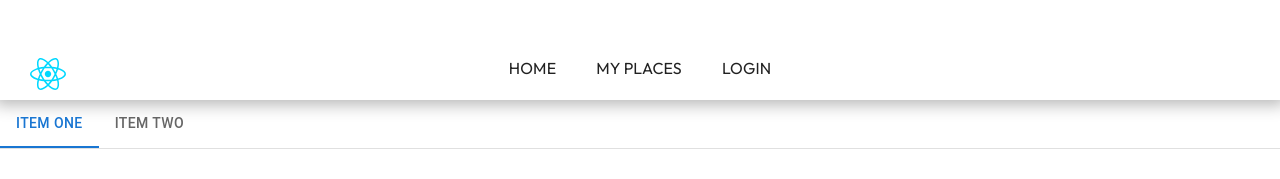
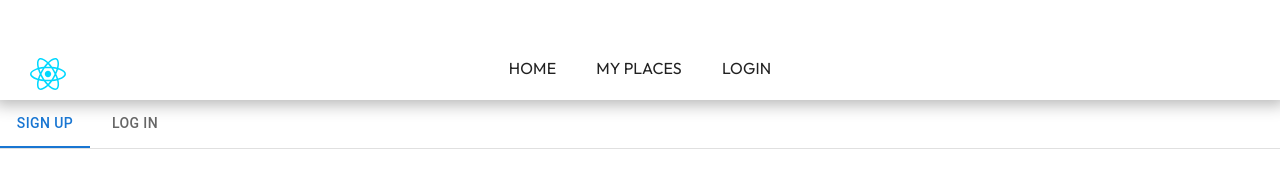
Before and after one commit to Sergrojas29/Trip-Buddy, a React (Vite) app in the folder client/: page /login in a window 1280 px wide. Shown: the top 179 px of the page. Built offline with nearby package versions, Linux system fonts and the light colour scheme.

Commit message:
renamed tabs

```diff
--- a/client/src/pages/LoginPage.jsx
+++ b/client/src/pages/LoginPage.jsx
@@ -20,8 +20,8 @@ export default function LoginPage() {
       <TabContext value={value}>
         <Box sx={{ borderBottom: 1, borderColor: 'divider' }}>
           <TabList onChange={handleChange} aria-label="lab API tabs example">
-            <Tab label="Item One" value="1" />
-            <Tab label="Item Two" value="2" />
+            <Tab label="Sign Up" value="1" />
+            <Tab label="Log In" value="2" />
           </TabList>
         </Box>
         <TabPanel value="1">
```
